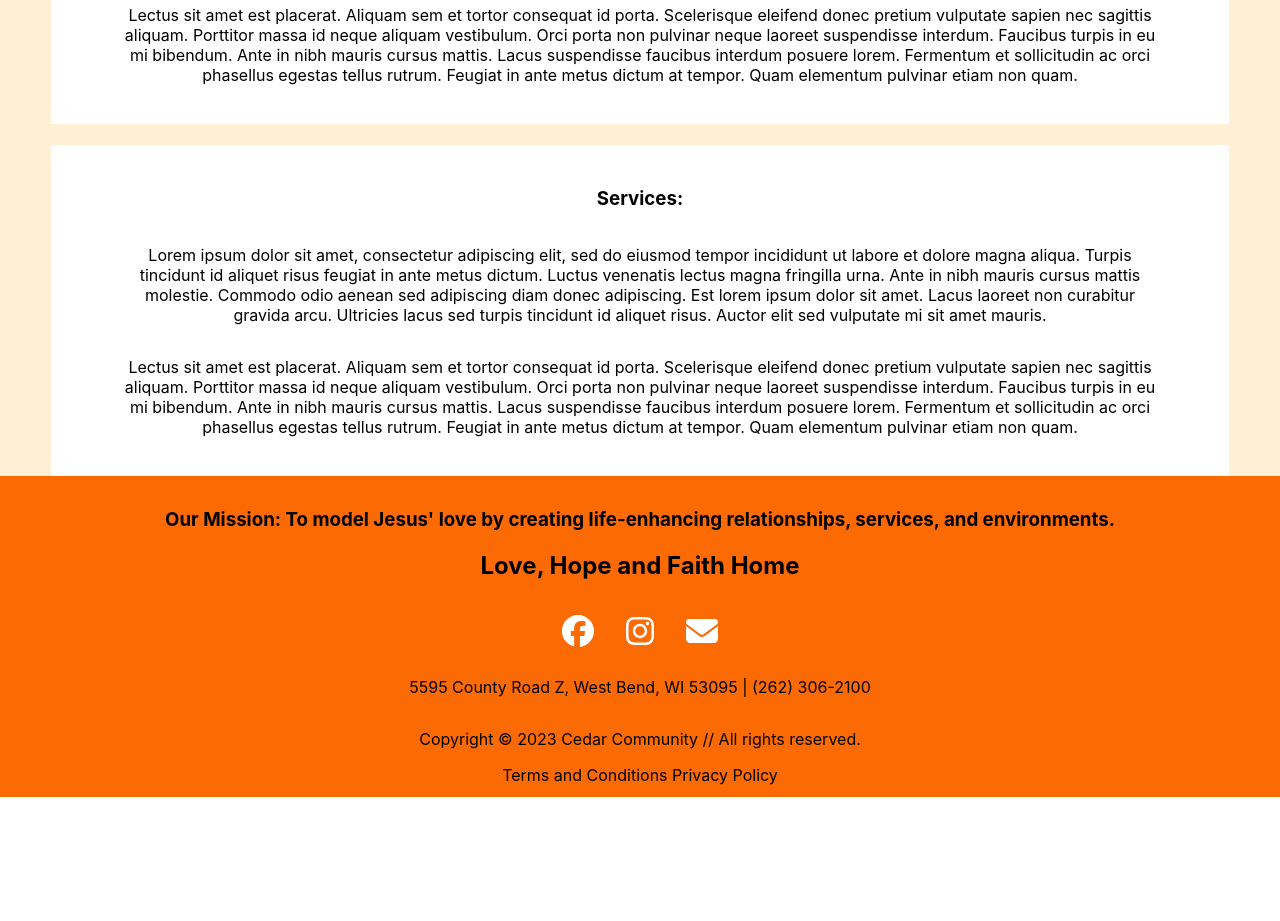
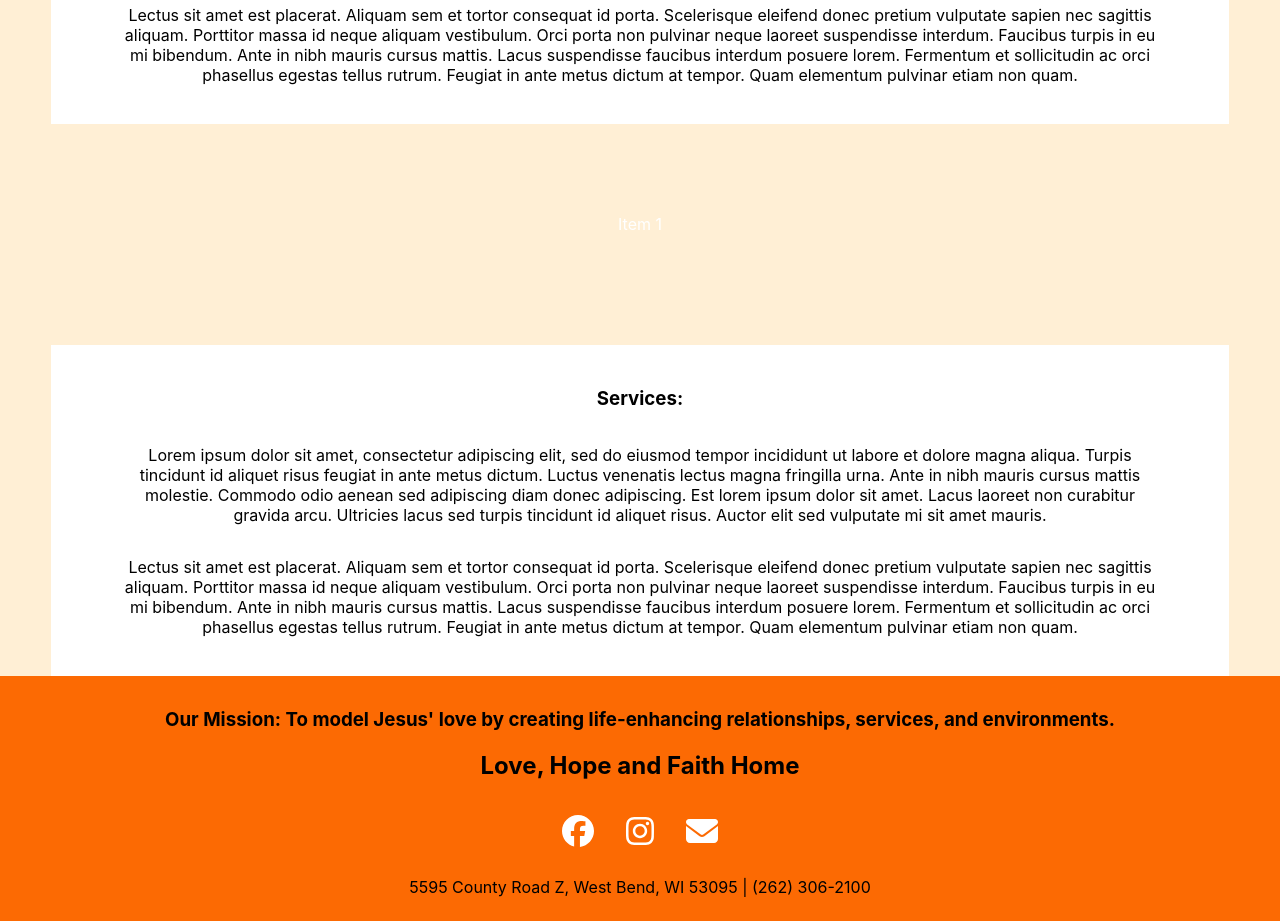
Before and after one commit to Ben-Jarvie/LFHome, a React (Create React App) app in the folder seventhave/: page / in a window 1280 px wide. Shown: the part 880-1801 px from the top of the page. Before the commit the page ends 1677 px from the top, so only its background shows below. Built offline with nearby package versions, Linux system fonts and the light colour scheme.

Commit message:
building the carousel for the gallery section

```diff
--- a/seventhave/src/App.js
+++ b/seventhave/src/App.js
@@ -1,6 +1,8 @@
 import './App.css';
 import Header from "./components/header/Header";
 import About from "./components/about/About";
+// import Gallery from './components/gallery/Gallery';
+import Carousel, { CarouselItem } from "./components/carousel/Carousel";
 import Services from "./components/services/Services";
 import Footer from "./components/footer/Footer"
 
@@ -11,6 +13,11 @@
     <div>
       <Header/>
       <About/>
+      <Carousel>
+        <CarouselItem>Item 1</CarouselItem>
+        <CarouselItem>Item 2</CarouselItem>
+        <CarouselItem>Item 3</CarouselItem>
+      </Carousel>
       <Services/>
       <Footer/>
     </div>
--- /dev/null
+++ b/seventhave/src/components/carousel/Carousel.js
@@ -0,0 +1,27 @@
+import React, { useState } from 'react';
+import "./carousel.css";
+
+export const CarouselItem = ({children, width}) => {
+    return (
+        <div className='carousel-item' style={{width: width}}>
+            {children}
+        </div>
+    );
+};
+
+const Carousel = ({ children }) => {
+    const [activeIndex, setActiveIndex] = useState(0);
+
+    return (
+        <div className='carousel'>
+            <div className='inner' style={{transform: "translateX(-${activeIndex * 100}%)"}}>
+                {React.Children.map(children, (child, index) => {
+                    return React.cloneElement(child, { width: "100%"});
+                })}
+            </div>
+        </div>
+    );
+};
+
+
+export default Carousel;
--- /dev/null
+++ b/seventhave/src/components/carousel/carousel.css
@@ -0,0 +1,17 @@
+.carousel {
+    overflow: hidden;
+}
+
+.inner {
+    white-space: nowrap;
+    transition: transform 0.3s;
+}
+
+.carousel-item {
+    display: inline-flex;
+    align-items: center;
+    justify-content: center;
+    height: 200px;
+    background-color: papayawhip;
+    color: #fff
+}
```
Also changed, not shown: seventhave/src/components/gallery/Gallery.js (+11 -0 lines).
